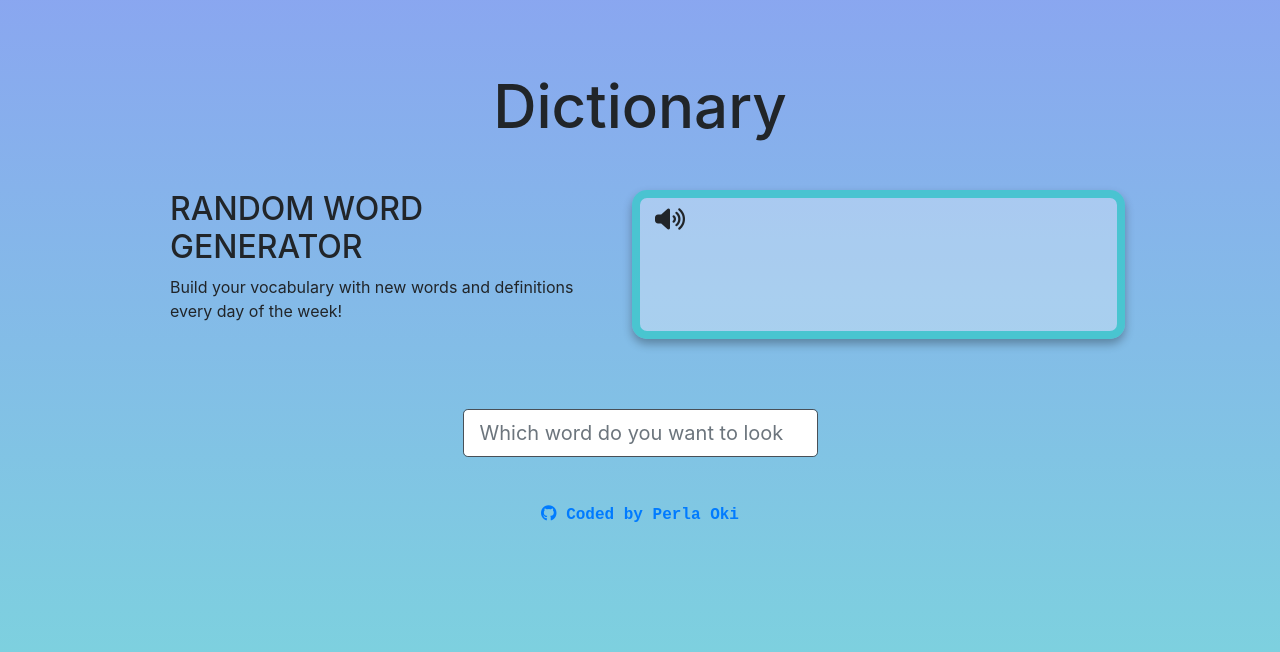
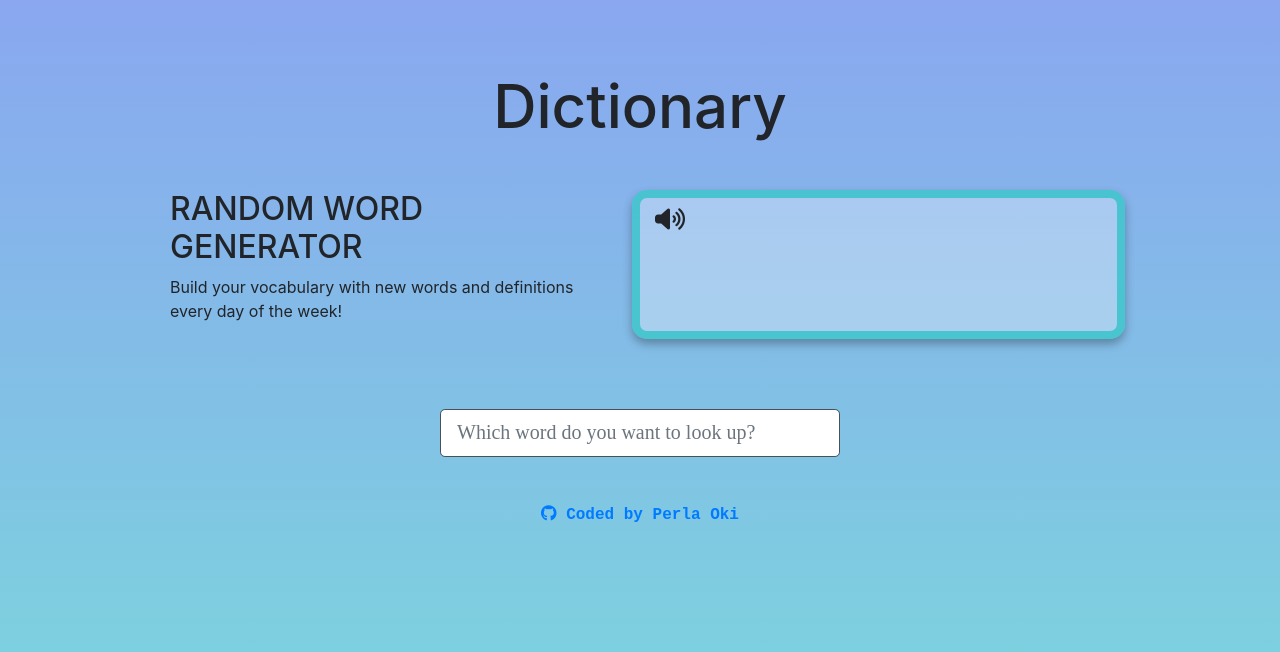
Before and after one commit to P0KiD0Ki/SheCodes-Dictionary-Project, a React (Create React App) app: page / in a window 1280 px wide. Shown: the top 652 px of the page. Built offline with nearby package versions, Linux system fonts and the light colour scheme; no server answers.

Commit message:
Update Dictionary.css

```diff
--- a/src/Dictionary.css
+++ b/src/Dictionary.css
@@ -1,7 +1,10 @@
-
-
 body {
-  background: linear-gradient(0deg, rgba(34,193,195,.6) 0%, rgba(21, 79, 225, 0.5) 100%) no-repeat;
+  background: linear-gradient(
+      0deg,
+      rgba(34, 193, 195, 0.6) 0%,
+      rgba(21, 79, 225, 0.5) 100%
+    )
+    no-repeat;
   background-attachment: fixed;
   -webkit-background-size: cover;
   -moz-background-size: cover;
@@ -15,9 +18,10 @@ body {
 }
 
 .textbox {
-  max-width: 355px;
+  max-width: 400px;
   margin: 0px;
-border: 1px solid;
+  border: 1px solid;
+  font-family: 'Prata', serif;
 }
 
 input.textbox.form-control.form-control-lg {
```
